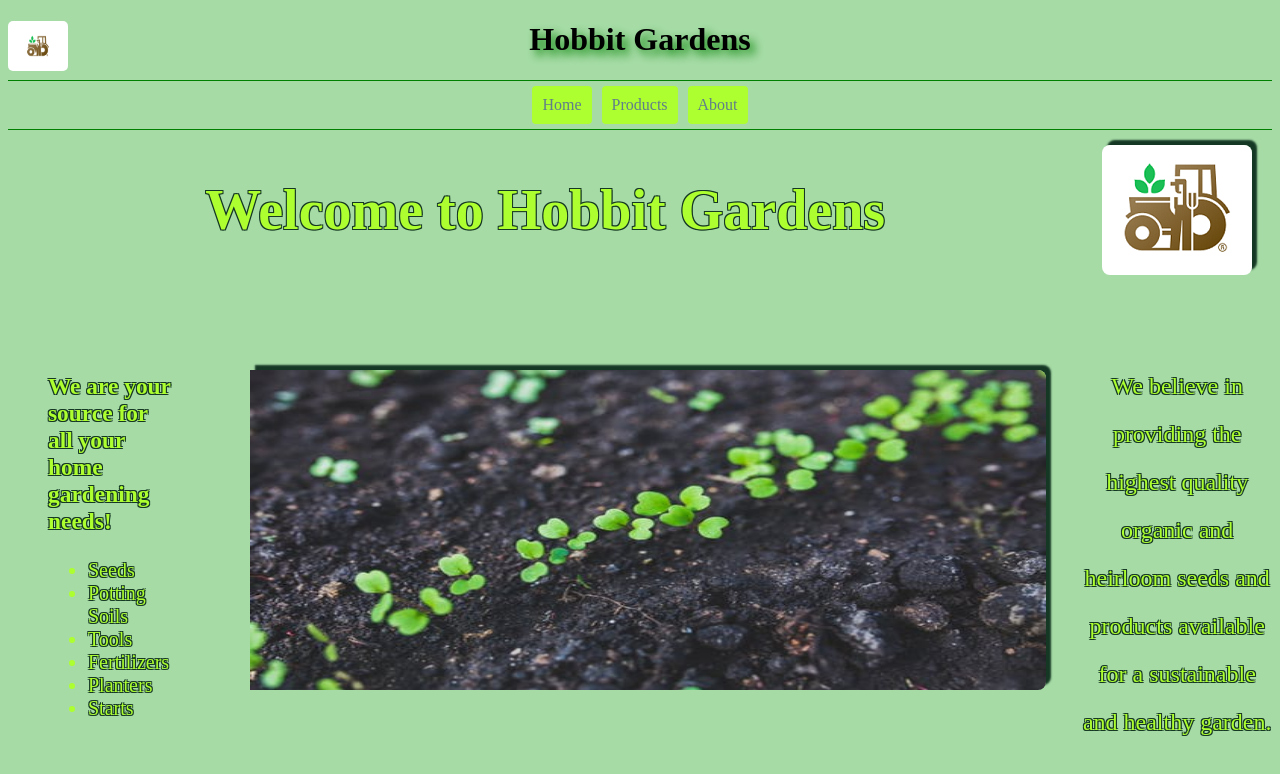
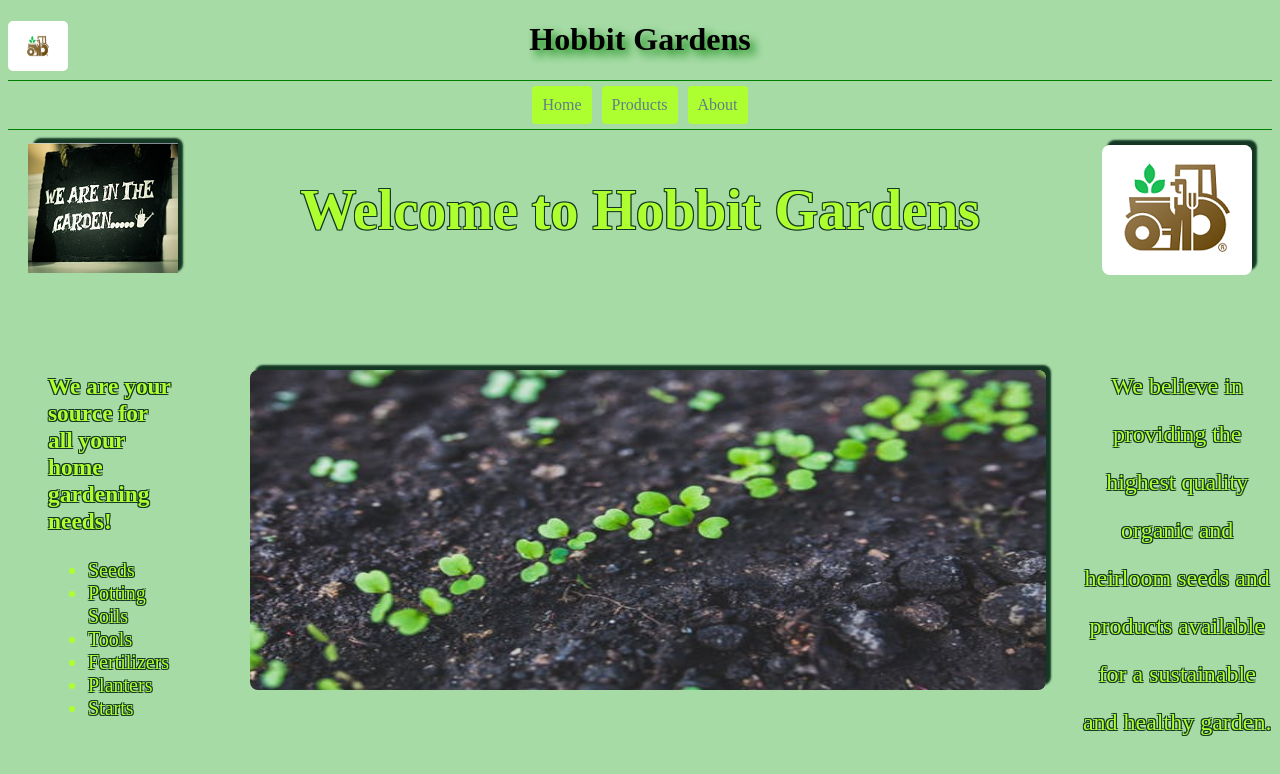
Before and after one commit to marreynolds/Garden-Project1, an Angular app: page /home in a window 1280 px wide. Shown: the top 774 px of the page. Built offline with nearby package versions, Linux system fonts and the light colour scheme; a web font is replaced by a local one.

Commit message:
added sign

```diff
--- a/src/app/components/home/home.component.css
+++ b/src/app/components/home/home.component.css
@@ -21,7 +21,7 @@
     grid-area: title;
     margin: auto;
     grid-row: 1 / span 1;
-    grid-column: 1 / span 2;
+    grid-column: 2 / span 1;
 }
 
 #icon{
@@ -38,7 +38,7 @@
 
 #list{
     float: left;
-    max-width:10em;
+    /* max-width:10em; */
     grid-area: left;
     margin: auto;
     grid-column: 1 / span 1;
@@ -70,7 +70,7 @@
     align-self: center;
     justify-self: center;
     box-shadow: 5px -5px 2px #153824;
-    border-radius: 0 .5em .5em 0;
+    border-radius: .5em;
     width: 90%;
     max-height: 20em;
 
@@ -96,3 +96,13 @@
 #spandiv{
     margin-top: 4.5em;
 }
+
+#empty{
+    grid-area: title;
+    grid-column: 1;
+    grid-row: 1;
+    margin: auto;
+    box-shadow: 5px -5px 2px #153824;
+    border-radius: .5em;
+    z-index: 500;
+}
--- a/src/app/components/home/home.component.html
+++ b/src/app/components/home/home.component.html
@@ -1,5 +1,7 @@
 <div id="wrapper">
+        <div id="empty"><img src="../../../assets/newsign.PNG"></div>
     <h1 id="title">Welcome to Hobbit Gardens</h1>
+
     <img id="icon" src="../../../assets/newlogo.PNG">
     <div id="list">
         <span><h3>We are your source for all your home gardening needs!</h3></span>
```
Also changed, not shown: src/assets/inthegarden.jpeg, src/assets/newsign.PNG (added).
